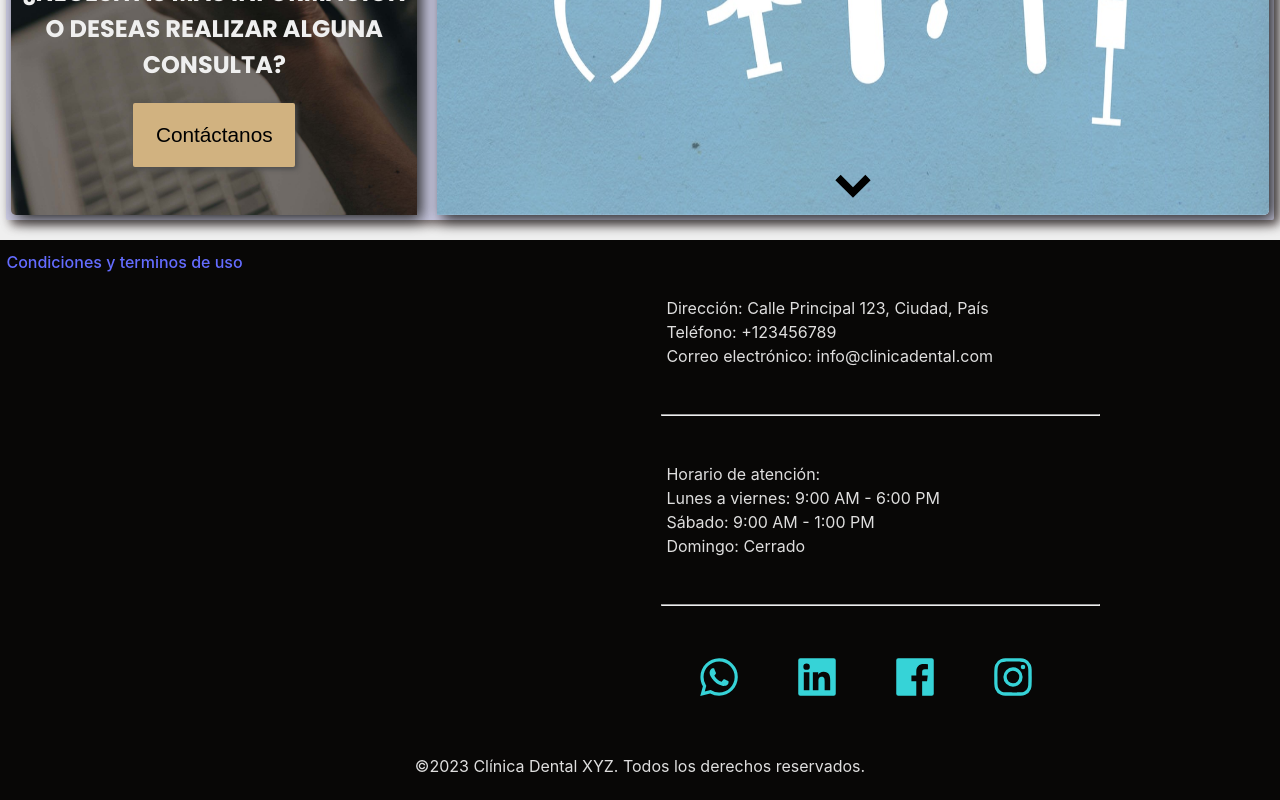
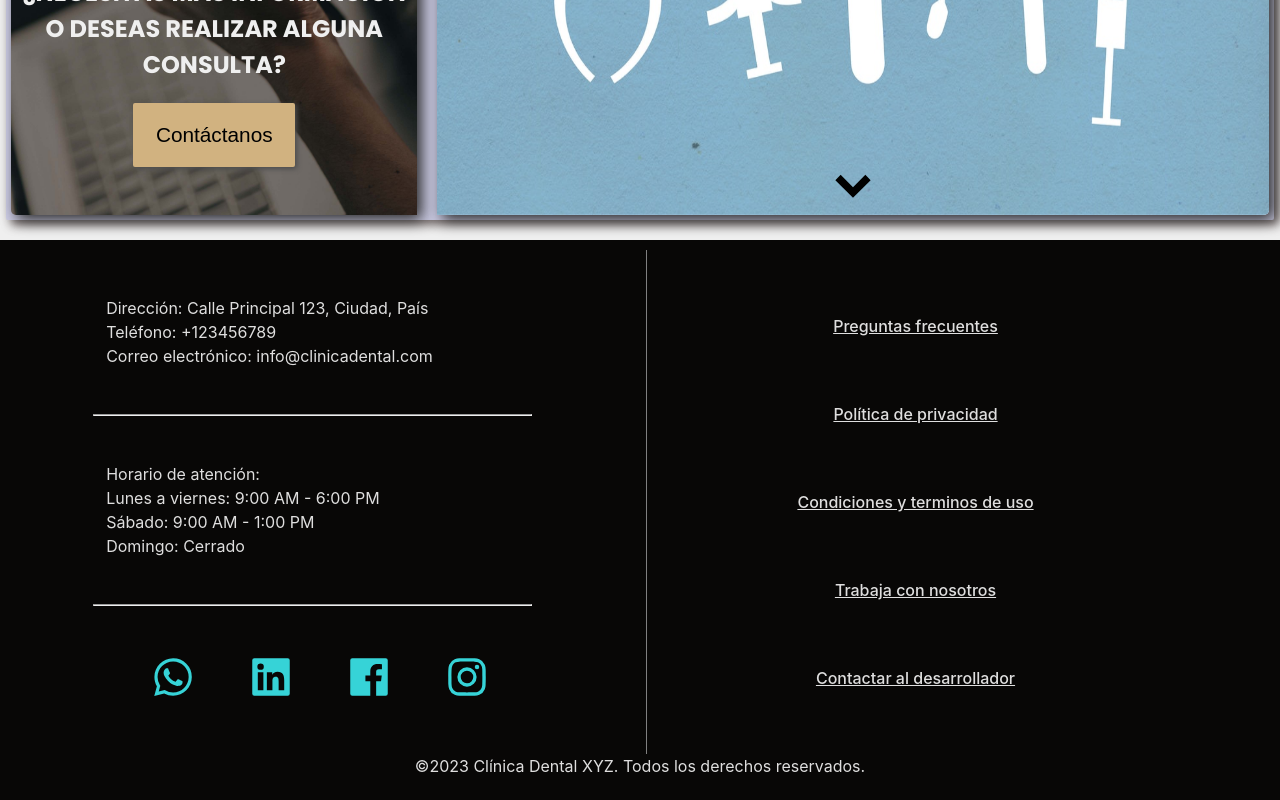
Before and after one commit to Nicolas-David-Faure/odontologia, a React (Vite) app: page / in a window 1280 px wide. Shown: the part 1883-2683 px from the top of the page. Built offline with nearby package versions, Linux system fonts and the light colour scheme; a web font is replaced by a local one.

Commit message:
links added on footer

```diff
--- a/src/components/footer/Footer.jsx
+++ b/src/components/footer/Footer.jsx
@@ -16,8 +16,8 @@ const Footer = () => {
   return (
     <footer className='footer__main'>
       <div className='footer__main_divisors'>
+        <Footer_divisor2 />
         <Footer_divisor1 />
-        <Footer_divisor2 />
       </div>
      <div className='footer__main_cont-copyright'>
        &#169;2023 Clínica Dental XYZ. Todos los derechos reservados.
--- a/src/components/footer/divisors/links/Footer_divisor1.jsx
+++ b/src/components/footer/divisors/links/Footer_divisor1.jsx
@@ -4,7 +4,11 @@ import '../../scss/footer.scss'
 const Footer_divisor1 = () => {
   return (
     <div className='footer__main_divisor footer__main_divisor-1'>
+      <a href="">Preguntas frecuentes</a>
+      <a href="http://"  rel="noopener noreferrer">Política de privacidad</a>
       <a href="#">Condiciones y terminos de uso</a>
+      <a href="#">Trabaja con nosotros</a>
+      <a href="https://nicolas-david-faure.github.io/portfolio-23-03-2023/" target="_blank">Contactar al desarrollador</a>
     </div>
   )
 }
--- a/src/components/footer/scss/footer.scss
+++ b/src/components/footer/scss/footer.scss
@@ -17,19 +17,33 @@
       margin: 10px 0;
 
     }
+    .footer__main_divisor-1{
+      display: flex;
+      flex-direction: column;
+      justify-content: space-evenly;
+      align-items: center;
+      border-left: 1px solid gray;
+      a{
 
+        text-decoration: underline;
+        margin-right: 90px;
+        font-size: 1rem;
+        color: rgba(255, 255, 255, 0.87);
+      }
+    }
    .footer__main_divisor-2{
     display: flex;
     flex-direction: column;
     justify-content: space-evenly;
-    align-items: flex-start;
+    align-items: center;
     hr{
       width: 70%;
-      margin-left: 15px;
+      margin-right: 15px;
       background-color: gray;
     }
     .footer_schedules , .footer_address{
-      margin-left: 20px;
+      width: 65%;
+      margin-right: 20px;
     }
     .footer_social-media{
       width: 70%;
```
